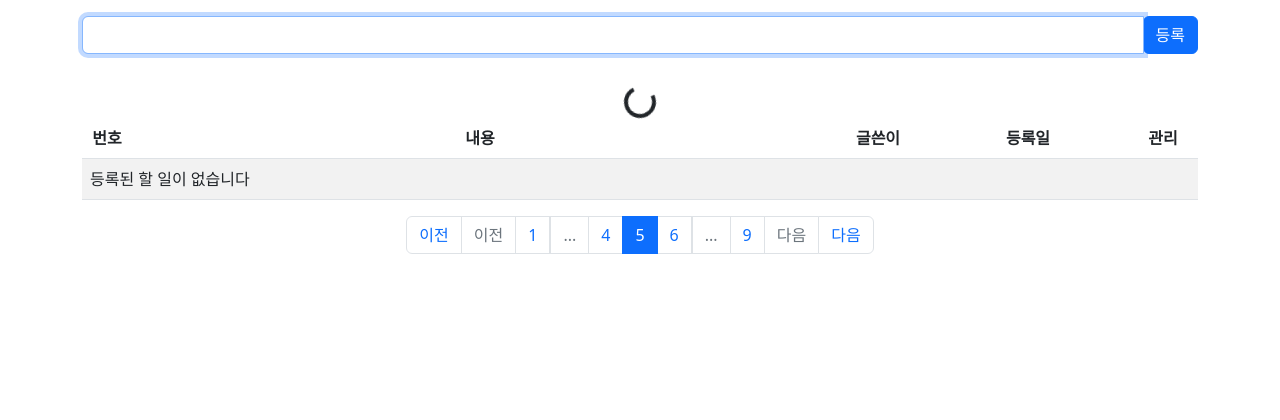
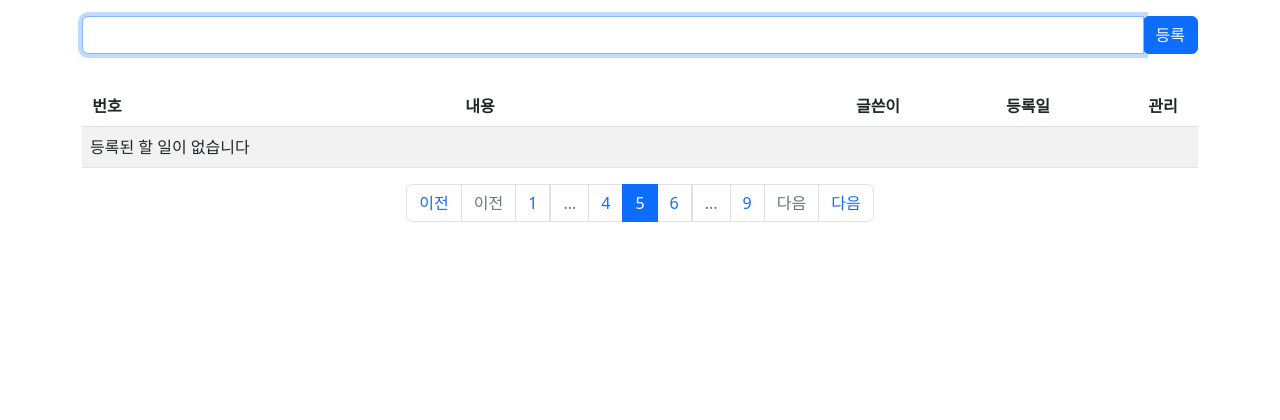
Before and after one commit to Kreme201/fastapi-todo-list, a FastAPI app: page / in a window 1280 px wide. Shown: the part 104-524 px from the top of the page. Run offline with FastAPI, Linux system fonts and the light colour scheme; some libraries are stand-ins or nearby versions.

Commit message:
로딩바 제거

```diff
--- a/templates/index.html
+++ b/templates/index.html
@@ -22,11 +22,11 @@
         </div>
     </form>
 
-    <div class="d-flex justify-content-center">
+    <!-- <div class="d-flex justify-content-center">
         <div class="spinner-border" role="status">
             <span class="visually-hidden">Loading...</span>
         </div>
-    </div>
+    </div> -->
 
     <table class="table table-striped">
         <thead>
```
